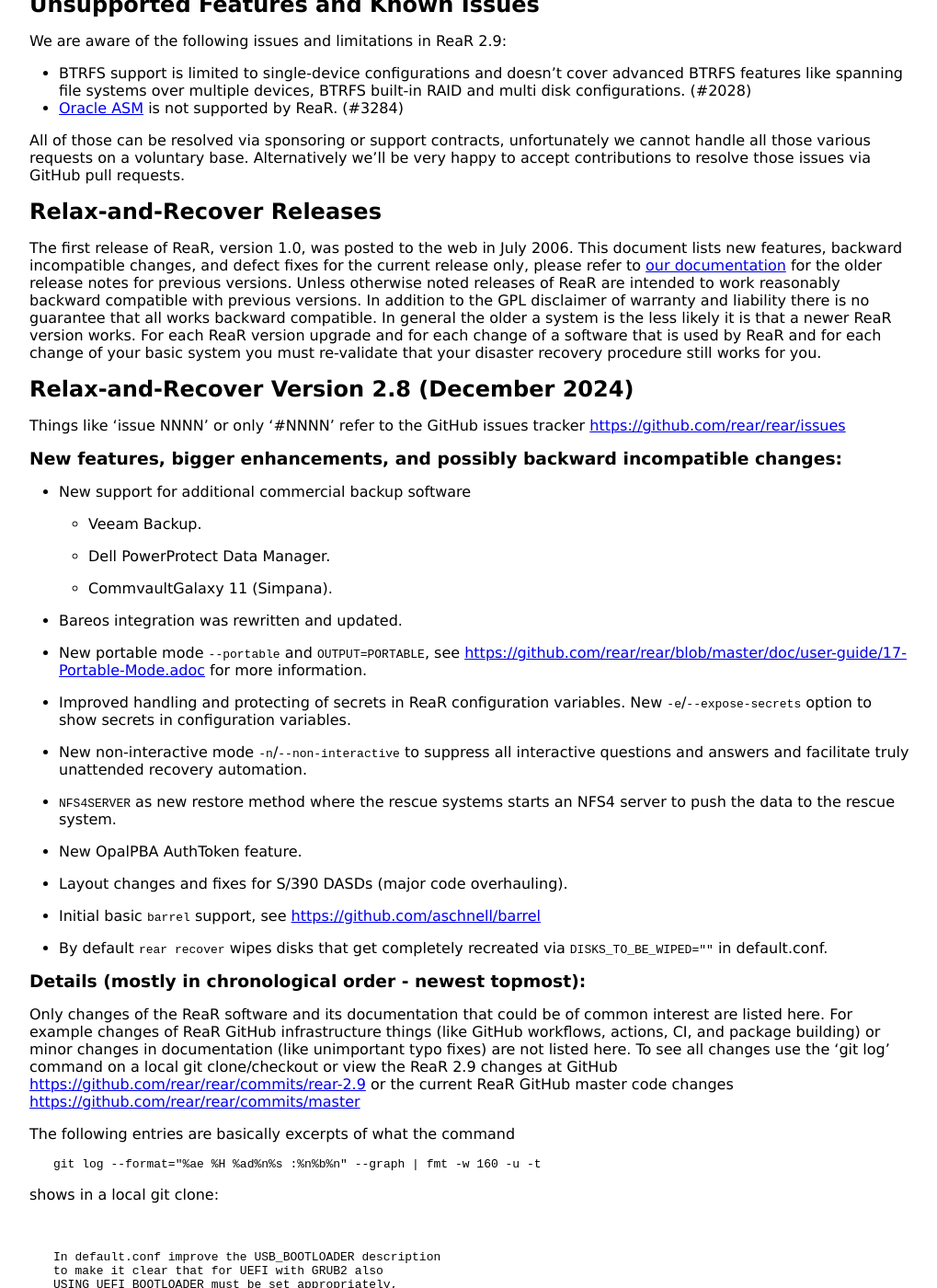
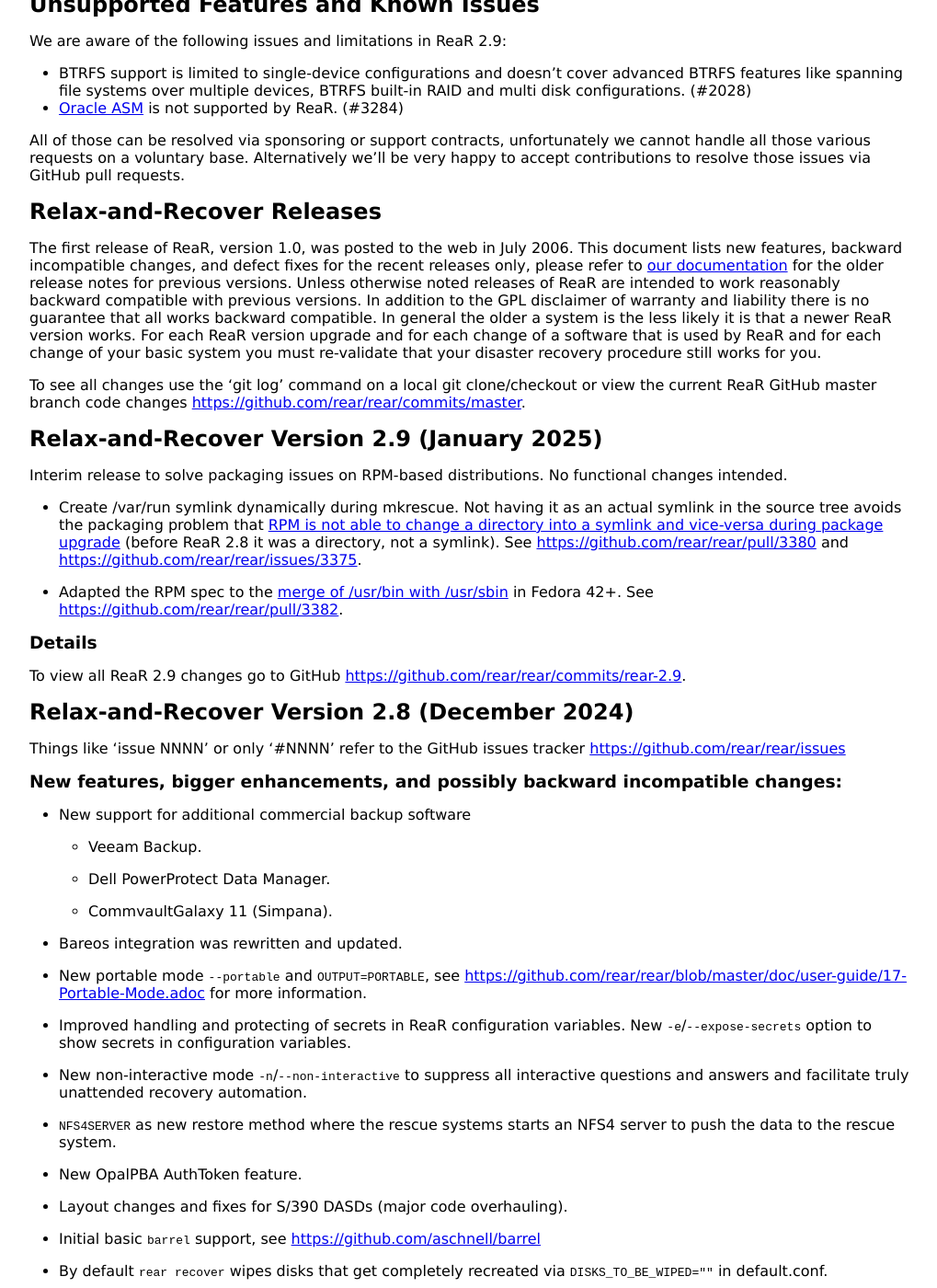
Before and after one commit to rear/rear.github.com, a Jekyll site: the page built from documentation/release-notes-2-9.md, in a window 1280 px wide and 1400 px high, scrolled down 3318 px. Shown: the whole window at 92% size, without its empty margins (128-1147 px from the left). Built offline with Jekyll 4.4.1, drawn with Linux system fonts in a browser that asks for light colours; some of the changed text lies outside the part shown.

Commit message:
Add details about the 2.9 release.

```diff
--- a/documentation/release-notes-2-9.md
+++ b/documentation/release-notes-2-9.md
@@ -190,7 +190,7 @@
 ## Relax-and-Recover Releases
 
 The first release of ReaR, version 1.0, was posted to the web in July 2006.
-This document lists new features, backward incompatible changes, and defect fixes for the current release only,
+This document lists new features, backward incompatible changes, and defect fixes for the recent releases only,
 please refer to [our documentation](/documentation) for the older release notes for previous versions.
 Unless otherwise noted releases of ReaR are intended to work reasonably backward compatible with previous versions.
 In addition to the GPL disclaimer of warranty and liability there is no guarantee that all works backward compatible.
@@ -198,6 +198,26 @@
 For each ReaR version upgrade and for each change of a software that is used by ReaR and
 for each change of your basic system you must re-validate that your disaster recovery procedure still works for you.
 
+To see all changes use the 'git log' command on a local git clone/checkout
+or view the current ReaR GitHub master branch code changes <https://github.com/rear/rear/commits/master>.
+
+## Relax-and-Recover Version 2.9 (January 2025)
+
+Interim release to solve packaging issues on RPM-based distributions. No functional changes intended.
+
+* Create /var/run symlink dynamically during mkrescue. Not having it as an actual symlink in the source tree
+avoids the packaging problem that [RPM is not able to change a directory into a symlink and vice-versa
+during package upgrade](https://docs.fedoraproject.org/en-US/packaging-guidelines/Directory_Replacement/)
+(before ReaR 2.8 it was a directory, not a symlink).
+See <https://github.com/rear/rear/pull/3380> and <https://github.com/rear/rear/issues/3375>.
+
+* Adapted the RPM spec to the [merge of /usr/bin with /usr/sbin](https://fedoraproject.org/wiki/Changes/Unify_bin_and_sbin) in Fedora 42+.
+See <https://github.com/rear/rear/pull/3382>.
+
+### Details
+
+To view all ReaR 2.9 changes go to GitHub <https://github.com/rear/rear/commits/rear-2.9>.
+
 ## Relax-and-Recover Version 2.8 (December 2024)
 
 Things like 'issue NNNN' or only '#NNNN' refer to the GitHub issues tracker <https://github.com/rear/rear/issues>
@@ -235,9 +255,7 @@
 Only changes of the ReaR software and its documentation that could be of common interest are listed here.
 For example changes of ReaR GitHub infrastructure things (like GitHub workflows, actions, CI, and package building)
 or minor changes in documentation (like unimportant typo fixes) are not listed here.
-To see all changes use the 'git log' command on a local git clone/checkout
-or view the ReaR 2.9 changes at GitHub <https://github.com/rear/rear/commits/rear-2.9>
-or the current ReaR GitHub master code changes <https://github.com/rear/rear/commits/master>
+To view all ReaR 2.8 changes go to GitHub <https://github.com/rear/rear/commits/rear-2.8>.
 
 The following entries are basically excerpts of what the command
 
```
Also changed, not shown: documentation/index.md (+1 -0 lines).
